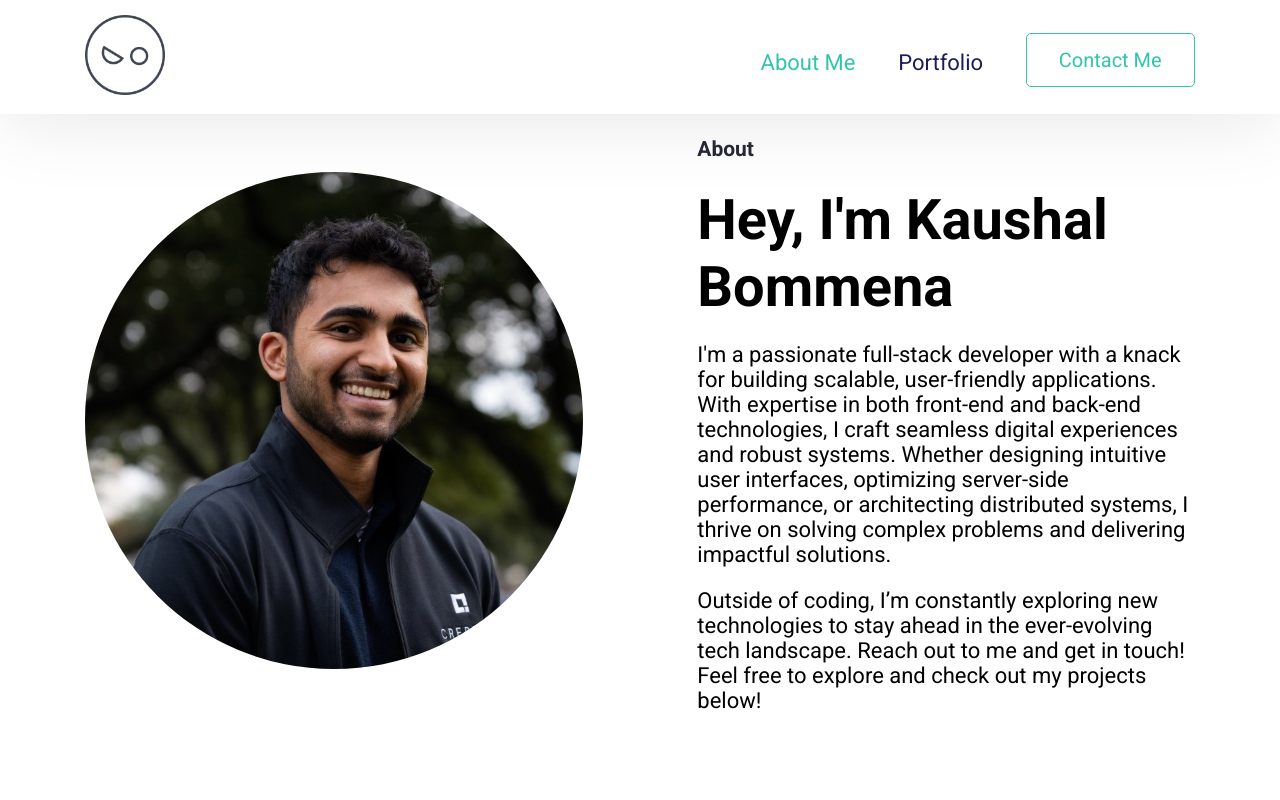
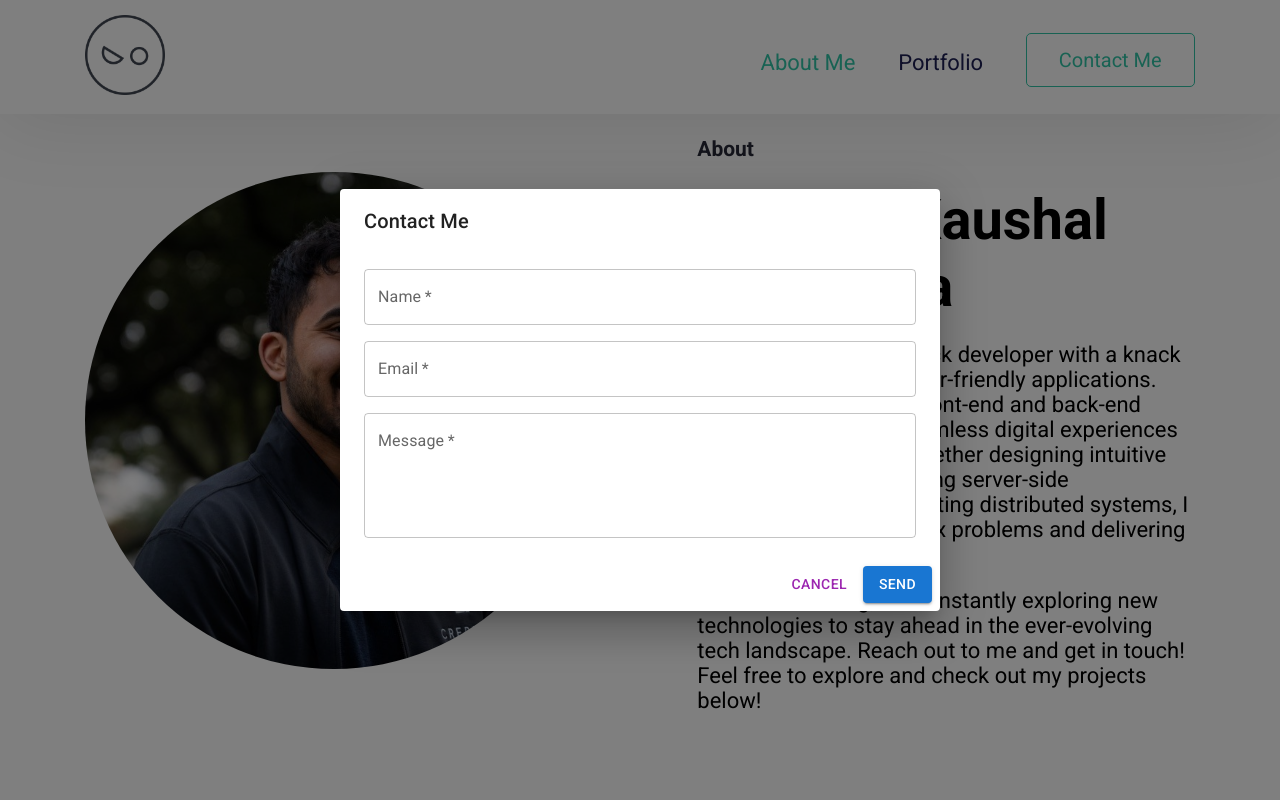
Before and after one commit to kaushalb/PersonalWebsite, a React (Create React App) app: page / in a window 1280 px wide. Both pictures are taken after a click on the button "Contact Me". Shown: the top 800 px of the page. Built offline with nearby package versions, Linux system fonts and the light colour scheme.

Commit message:
fixed modal

```diff
--- a/package.json
+++ b/package.json
@@ -6,6 +6,9 @@
     "node": ">=12.x"
   },
   "dependencies": {
+    "@emotion/react": "^11.14.0",
+    "@emotion/styled": "^11.14.0",
+    "@mui/material": "^7.1.0",
     "framer-motion": "^12.0.5",
     "react": "^18.2.0",
     "react-dom": "^18.2.0",
--- a/src/Pages/Home/ContactMeModal.jsx
+++ b/src/Pages/Home/ContactMeModal.jsx
@@ -1,42 +1,93 @@
-import { motion } from 'framer-motion';
+import { useState } from 'react';
+import {
+    Dialog,
+    DialogTitle,
+    DialogContent,
+    DialogActions,
+    TextField,
+    Button,
+    Typography,
+    Box
+} from '@mui/material';
 
-const ContactMeModal = ({modalOpen, handleClose}) => {
+const ContactMeModal = ({ isOpen, onClose }) => {
+    const [formData, setFormData] = useState({
+        name: '',
+        email: '',
+        message: ''
+    });
+    const [submitted, setSubmitted] = useState(false);
 
-    const dropIn = {
-        hidden: {
-            y: "-100vh",
-            opacity: 0,
-        },
-        visible: {
-            y: "0",
-            opacity: 0,
-            transition: {
-                duration: 0.1,
-                type: "spring",
-                damping: 25,
-                stiffness: 500
-            }
-        },
-        exit: {
-            y: "100vh",
-            opacity: 0,
-        }
-    }
+    const handleChange = (e) => {
+        const { name, value } = e.target;
+        setFormData((prev) => ({ ...prev, [name]: value }));
+    };
+
+    const handleSubmit = (e) => {
+        e.preventDefault();
+        console.log('Submitted Data:', formData);
+        setSubmitted(true);
+
+        setTimeout(() => {
+            setSubmitted(false);
+            setFormData({ name: '', email: '', message: '' });
+            onClose(); // Close modal after submission
+        }, 1500);
+    };
 
     return (
-        <motion.div
-            onClick={(e) => e.stopPropagation()}
-            variants={dropIn}
-            initial="hidden"
-            animate="visible'"
-            exit="exit"
-        >
-        <p>
-            Lorem ipsum dolor sit amet consectetur.
-        </p>
-        <button onClick={handleClose}> Close </button>
-        </motion.div>
-    )
-}
+        <Dialog open={isOpen} onClose={onClose} maxWidth="sm" fullWidth>
+            <DialogTitle>Contact Me</DialogTitle>
+            <DialogContent>
+                <Box
+                    component="form"
+                    onSubmit={handleSubmit}
+                    sx={{ mt: 2, display: 'flex', flexDirection: 'column', gap: 2 }}
+                >
+                    <TextField
+                        label="Name"
+                        name="name"
+                        value={formData.name}
+                        onChange={handleChange}
+                        required
+                        fullWidth
+                    />
+                    <TextField
+                        label="Email"
+                        name="email"
+                        type="email"
+                        value={formData.email}
+                        onChange={handleChange}
+                        required
+                        fullWidth
+                    />
+                    <TextField
+                        label="Message"
+                        name="message"
+                        multiline
+                        rows={4}
+                        value={formData.message}
+                        onChange={handleChange}
+                        required
+                        fullWidth
+                    />
+                    {submitted && (
+                        <Typography variant="body2" color="success.main">
+                            Message sent successfully!
+                        </Typography>
+                    )}
+                </Box>
+            </DialogContent>
+            <DialogActions>
+                <Button onClick={onClose} color="secondary">
+                    Cancel
+                </Button>
+                <Button type="submit" onClick={handleSubmit} variant="contained" disabled={submitted}>
+                    {submitted ? 'Sending...' : 'Send'}
+                </Button>
+            </DialogActions>
+        </Dialog>
+    );
+};
 
 export default ContactMeModal;
--- a/src/Pages/Home/Navbar.jsx
+++ b/src/Pages/Home/Navbar.jsx
@@ -1,6 +1,7 @@
 import { useState, useEffect } from "react";
 import { Link } from "react-scroll";
 import ContactMeModal from "./ContactMeModal";
+import { AnimatePresence } from "framer-motion";
 
 function Navbar() {
     const [active, setActive] = useState(false);
@@ -15,10 +16,10 @@ function Navbar() {
         setActive(false)
     }
 
-    useEffect[() => {
+    useEffect(() => {
         const handleResize = () => {
             if (window.innerWidth <= 500) {
-                closeMenu
+                closeMenu(); // also need to *call* this function
             }
         }
 
@@ -27,11 +28,11 @@ function Navbar() {
         return () => {
             window.removeEventListener("resize", handleResize)
         }
-    }, []];
+    }, []);
 
     useEffect(() => {
         if (window.innerWidth <= 1200) {
-            closeMenu
+            closeMenu();
         }
     }, []);
 
@@ -91,7 +92,7 @@ function Navbar() {
                             Contact Me
                     </button>
                 </ul>
-                <ContactMeModal isOpen={modalOpen} onClose={() => setIsModalOpen(false)} />
+                <ContactMeModal isOpen={modalOpen} onClose={() => setModalOpen(false)} />
             </div>
         </nav>
     )
```
Also changed, not shown: 1 other file (tests, documents, lock files or other folders).
